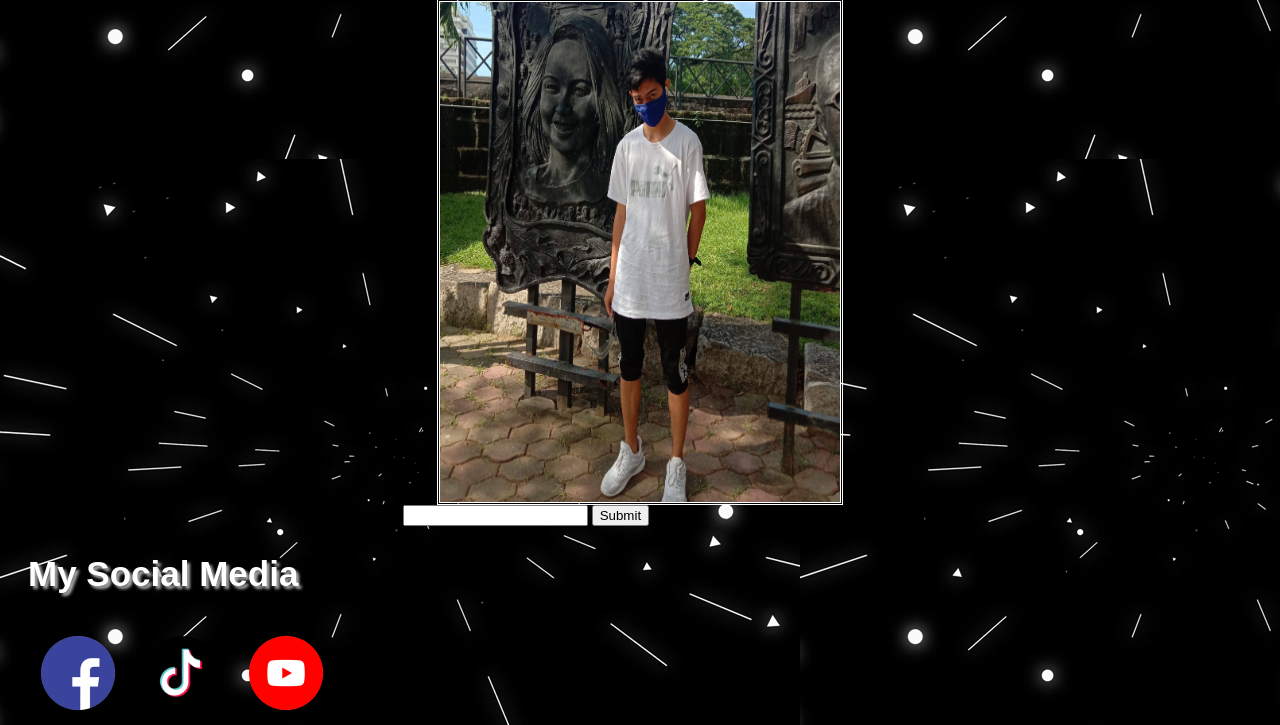
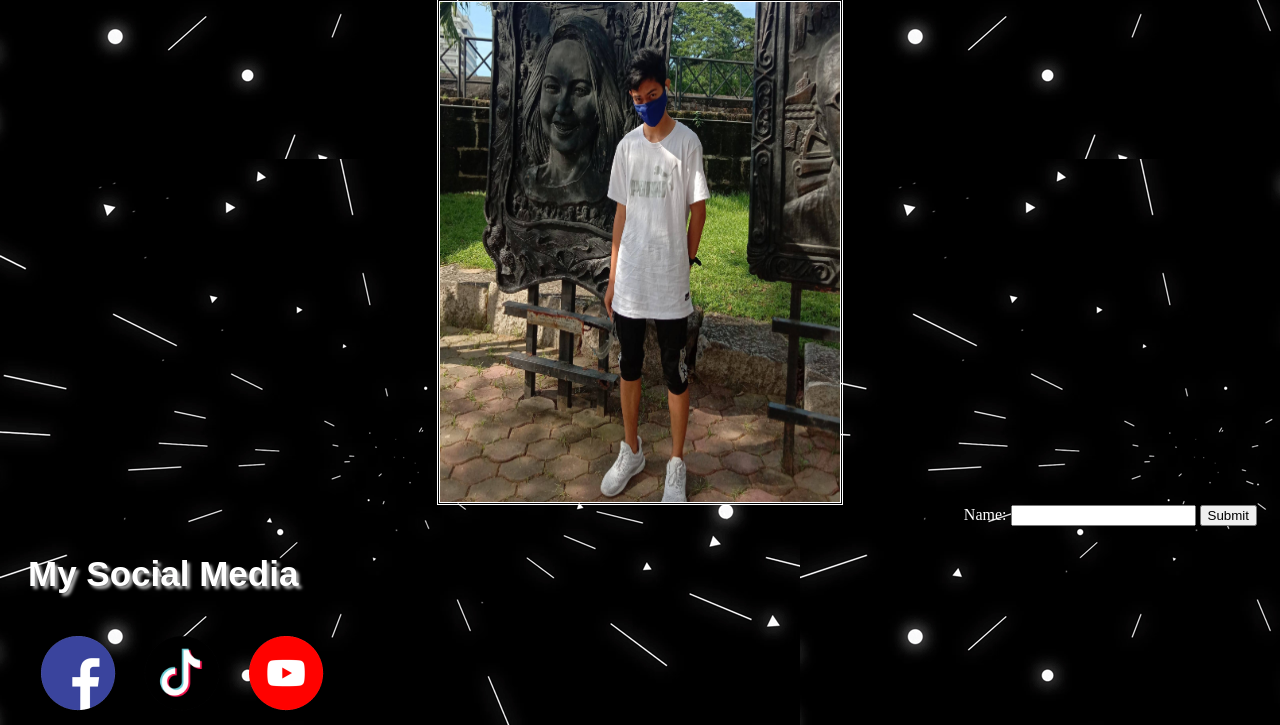
Before and after one commit to hsusana20/lab2, a PHP site: page /welcome.php in a window 1280 px wide; the page is wider, and only the part inside the window is pictured. Shown: the part 441-1166 px from the top of that part. Run offline with PHP 8.4, Linux system fonts and the light colour scheme; some web fonts are replaced.

Commit message:
W3 Schools PHP Lesson Superglobals

```diff
--- a/week 8/welcome.php
+++ b/week 8/welcome.php
@@ -93,6 +93,12 @@ nav a:hover {
   margin-left: 15px;
 }
 
+#div2 {
+  float: right;
+  color: white;
+  margin-right: 15px;
+}
+
 </style>
 <script>
 function startTime() {
@@ -162,6 +168,7 @@ function checkTime(i) {
          }
 }
 ?>
+</div>
 
 
 
```
